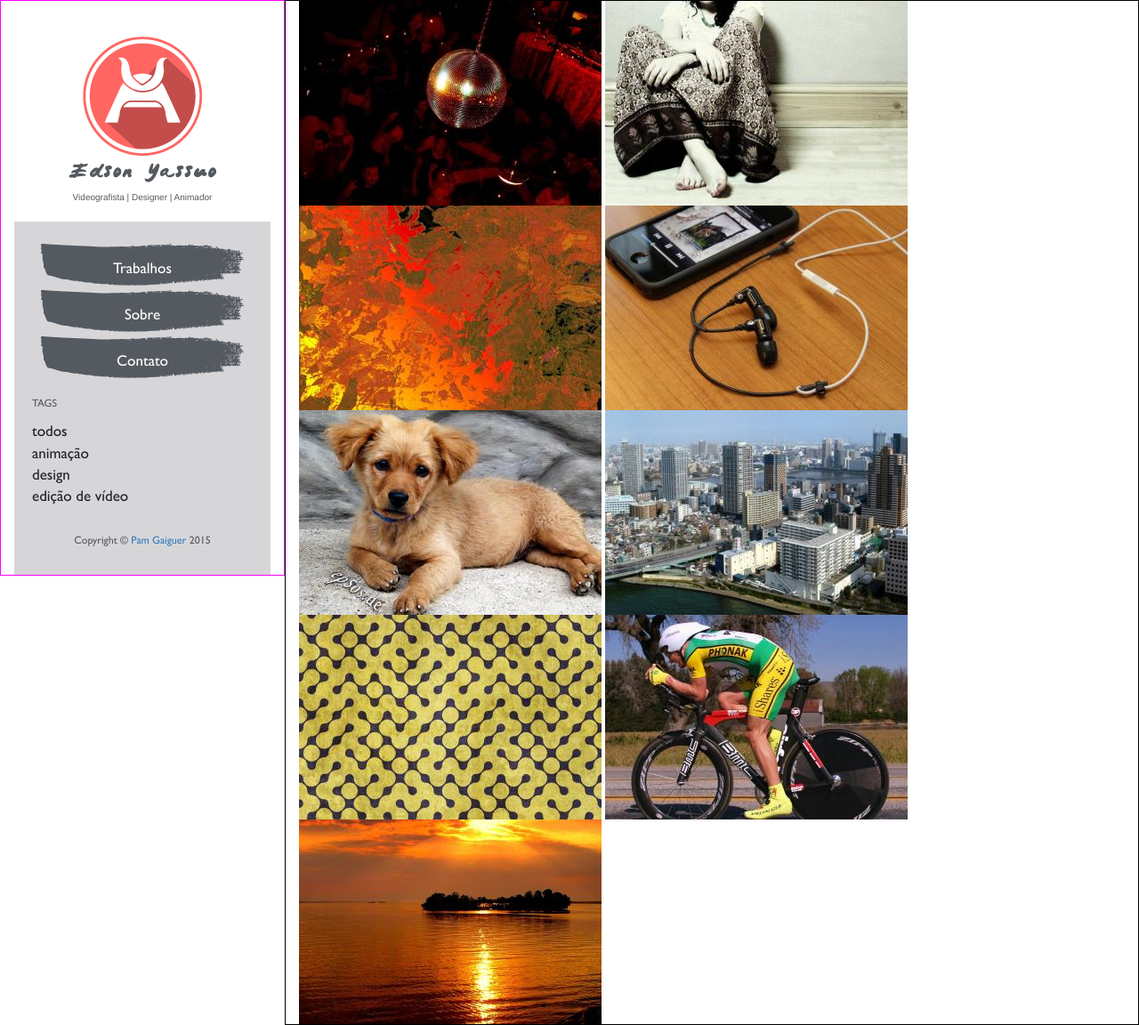
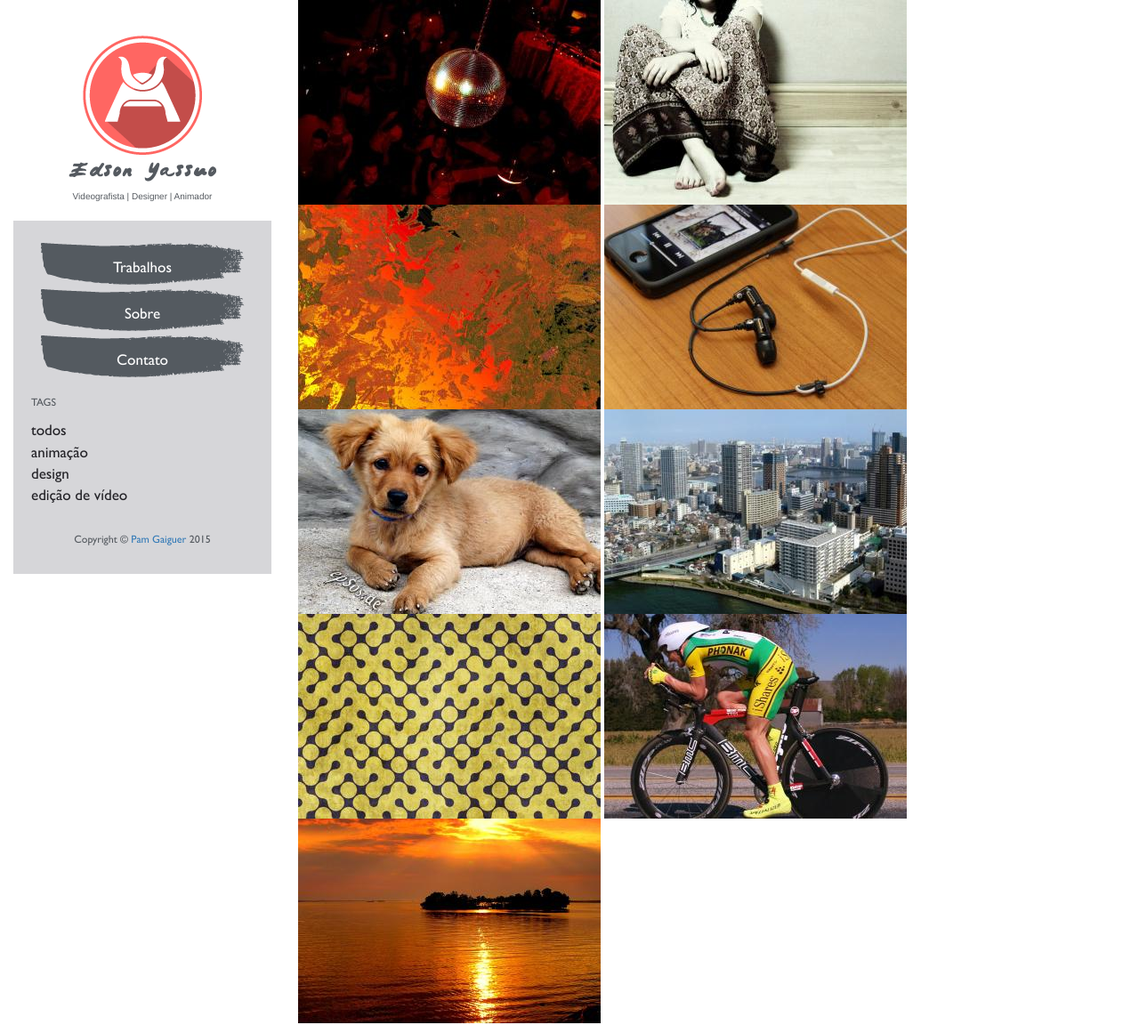
Before and after one commit to pamgaiguer/edsonyassuo, a PHP site: page / in a window 1280 px wide. Shown: the whole page at 89% size. Run offline with PHP 8.4, Linux system fonts and the light colour scheme.

Commit message:
site bkp

```diff
--- a/css/main.css
+++ b/css/main.css
@@ -16,7 +16,6 @@ body{
   background-color: #d6d6d9;
   margin-top: 20px;
   padding: 20px;
-  height: 100%;
 }
 .gray-menu a, .gray-menu a:hover{
   text-decoration: none;
--- a/index.html
+++ b/index.html
@@ -15,7 +15,7 @@
 <body>
   <div class="row">
     <div class="container-fluid">
-    <div class="col-xs-12 col-sm-3 col-md-3 col-lg-3" style="border:1px solid #f0f">
+    <div class="col-xs-12 col-sm-3 col-md-3 col-lg-3">
         <div class="logotipo">
           <img src="images/logo.png" alt="logotipo" class="img-responsive center-block">
           <h4 class="japa-name text-center">Edson Yassuo</h4>
@@ -37,8 +37,8 @@
           <p class="text-tags-title text-center">Copyright &copy; <a href="http://www.pamellagaiguer.com" target="_blank">Pam Gaiguer</a> 2015</p>
         </div>
       </div>
-      <div id="gallery-home" class="col-xs-12 col-sm-9 col-md-9 col-lg-9" style="border:1px solid black">
-         <a href="#" target="_self"><img src="images/gallery001.jpg" alt="img 001"></a>
+      <div id="gallery-home" class="col-xs-12 col-sm-9 col-md-9 col-lg-9">
+        <a href="#" target="_self"><img src="images/gallery001.jpg" alt="img 001"></a>
         <a href="#" target="_self"><img src="images/gallery004.jpg" alt="img 002"></a>
         <a href="#" target="_self"><img src="images/gallery007.jpg" alt="img 003"></a>
         <a href="#" target="_self"><img src="images/gallery002.jpg" alt="img 004"></a>
```
